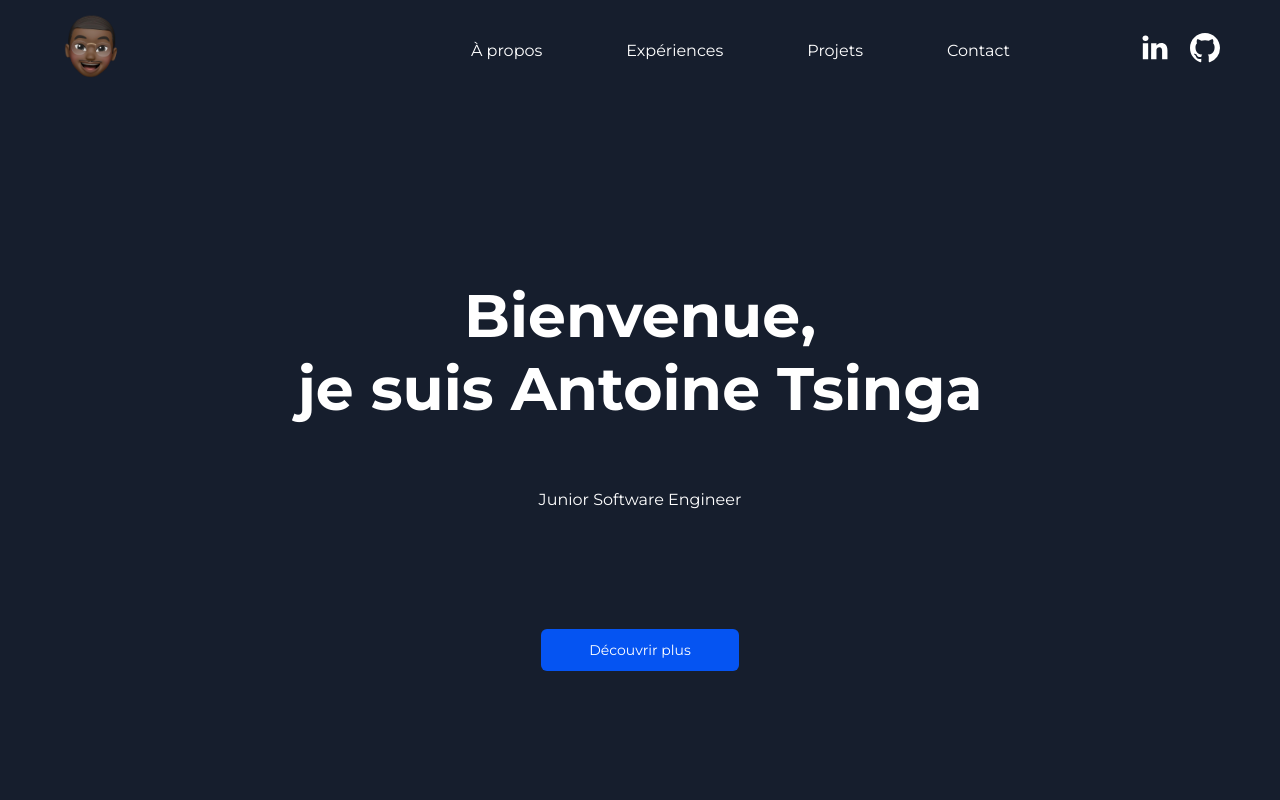
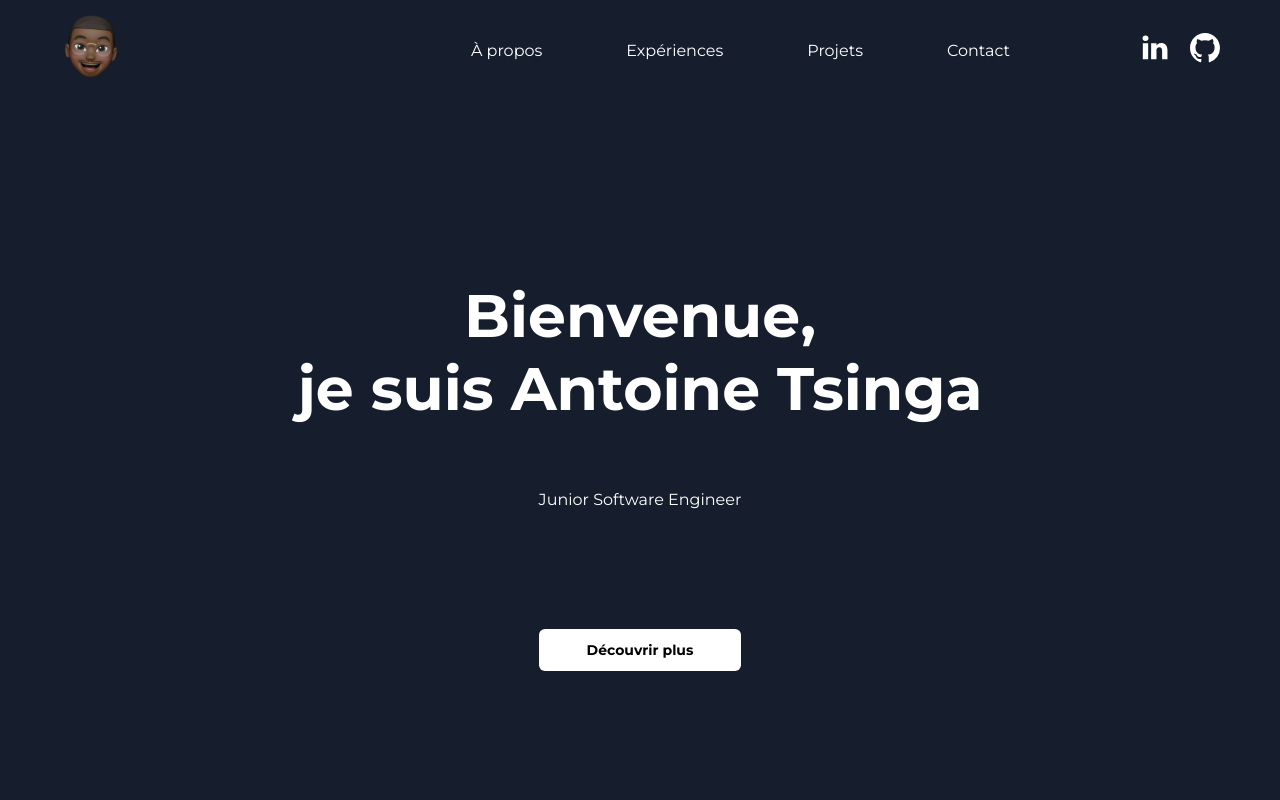
Before and after one commit to antoineTsinga/portfolio, a React (Create React App) app: page / in a window 1280 px wide. Shown: the top 800 px of the page. Built offline with nearby package versions, Linux system fonts and the light colour scheme.

Commit message:
change for test

```diff
--- a/src/components/header/Header.css
+++ b/src/components/header/Header.css
@@ -34,8 +34,9 @@
     display: inline-block;
     text-decoration: none;
     text-align: center;
-    background-color: #0554F2;
-    color: #ffff;
+    background-color: #ffffff;
+    color: #000000;
+    font-weight: bold;
     margin: auto;
     /* margin-top: 100px; */
     font-size: 0.875rem;
@@ -46,7 +47,7 @@
 }
 
 .header-cta:hover{
-    background-color: rgb(4, 65, 188);
+    background-color: rgb(217, 223, 235);
 }
 
 
```
